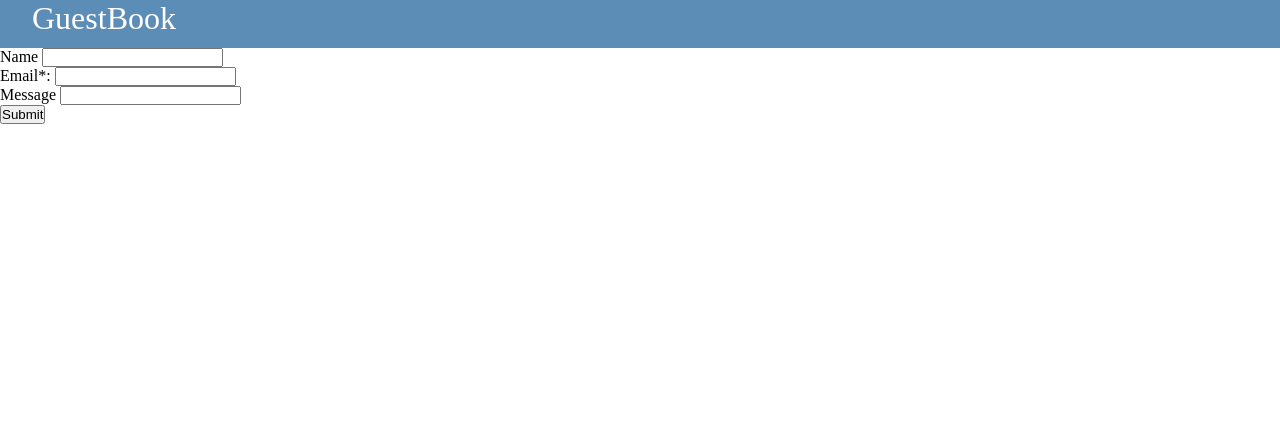
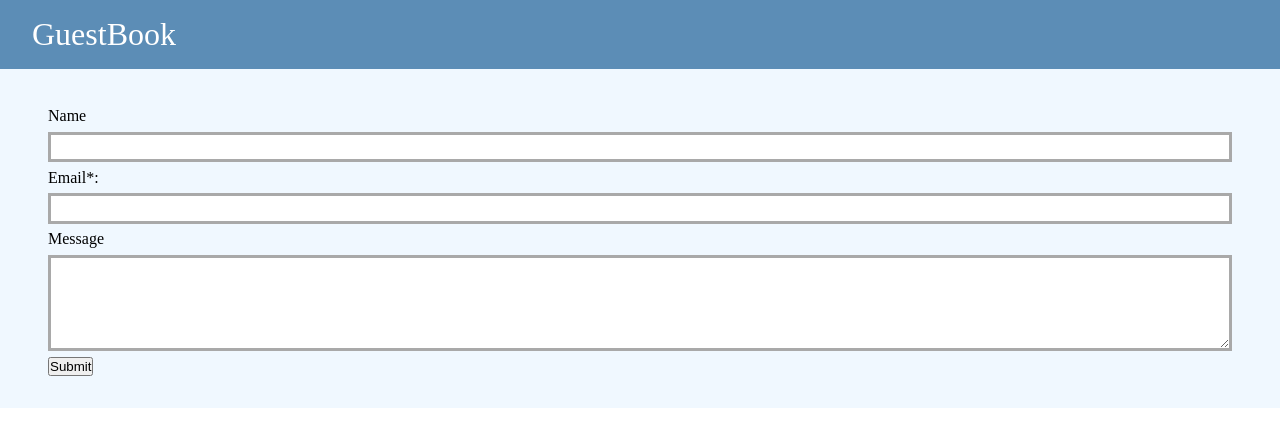
Before and after one commit to electronicboy/tech-edu-week04-guestbook, a website built with Vite: page client/index.html in a window 1280 px wide. Built offline with nearby package versions, Linux system fonts and the light colour scheme; no server answers; files whose address does not match are found by name.

Commit message:
Tweakaroo form input area

```diff
--- a/client/app.js
+++ b/client/app.js
@@ -1,4 +1,5 @@
-const API_URL = location.href.includes("localhost") ? "http://localhost:8081" : "https://cat-tech-edu-week04-guestbook.onrender.com"
+const API_URL = location.href.includes("localhost") ? "http://localhost:8081" :
+    location.href.includes("192.168.200.12") ? "http://192.168.200.12:8081": "https://cat-tech-edu-week04-guestbook.onrender.com"
 const WSS_URL = "ws" + API_URL.slice(4) + "/ws";
 console.log(WSS_URL)
 const ws = new WebSocket(WSS_URL)
@@ -46,6 +47,9 @@ function generateCommentBody(comment) {
     nameElement.classList.add('comment-entry-name');
     nameElement.textContent = comment.name;
     container.appendChild(nameElement);
+
+    const seperatorElement = document.createElement('hr')
+    container.appendChild(seperatorElement)
 
     const messageElement = document.createElement('p')
     messageElement.classList.add('comment-entry-message');
--- a/client/index.html
+++ b/client/index.html
@@ -27,7 +27,8 @@
         </div>
         <div class="form-row">
             <label for="message">Message</label>
-            <input id="message" name="message" required>
+            <!--suppress HtmlUnknownAttribute -->
+            <textarea id="message" name="message" required></textarea>
         </div>
         <div class="form-row">
             <button>Submit</button>
--- a/client/style.css
+++ b/client/style.css
@@ -16,5 +16,37 @@ header {
     min-width: 100vw;
     color: white;
     font-size: 2rem;
-    padding-left: 2rem;
+    padding: 1rem 2rem;
 }
+
+.container {
+    background-color: aliceblue;
+    font-weight: 400;
+    padding: 2rem 3rem 0 3rem;
+}
+
+.form-row > * {
+    display: block;
+    margin-top: 0.4rem;
+}
+
+.form-row > textarea {
+    min-height: 6rem;
+}
+
+.form-row label {
+    font-weight: 500;
+}
+
+input, textarea {
+    /* Yoinked these two from the iOS safari UA sheet in order to correct some display issues*/
+    padding-block-start: 2px;
+    padding-inline-start: 0.5em;
+    border: solid darkgray;
+    padding: 0.3rem;
+    width: 100%;
+}
+
+input:focus, textarea:focus {
+    border: solid darkgray;
+}
```
